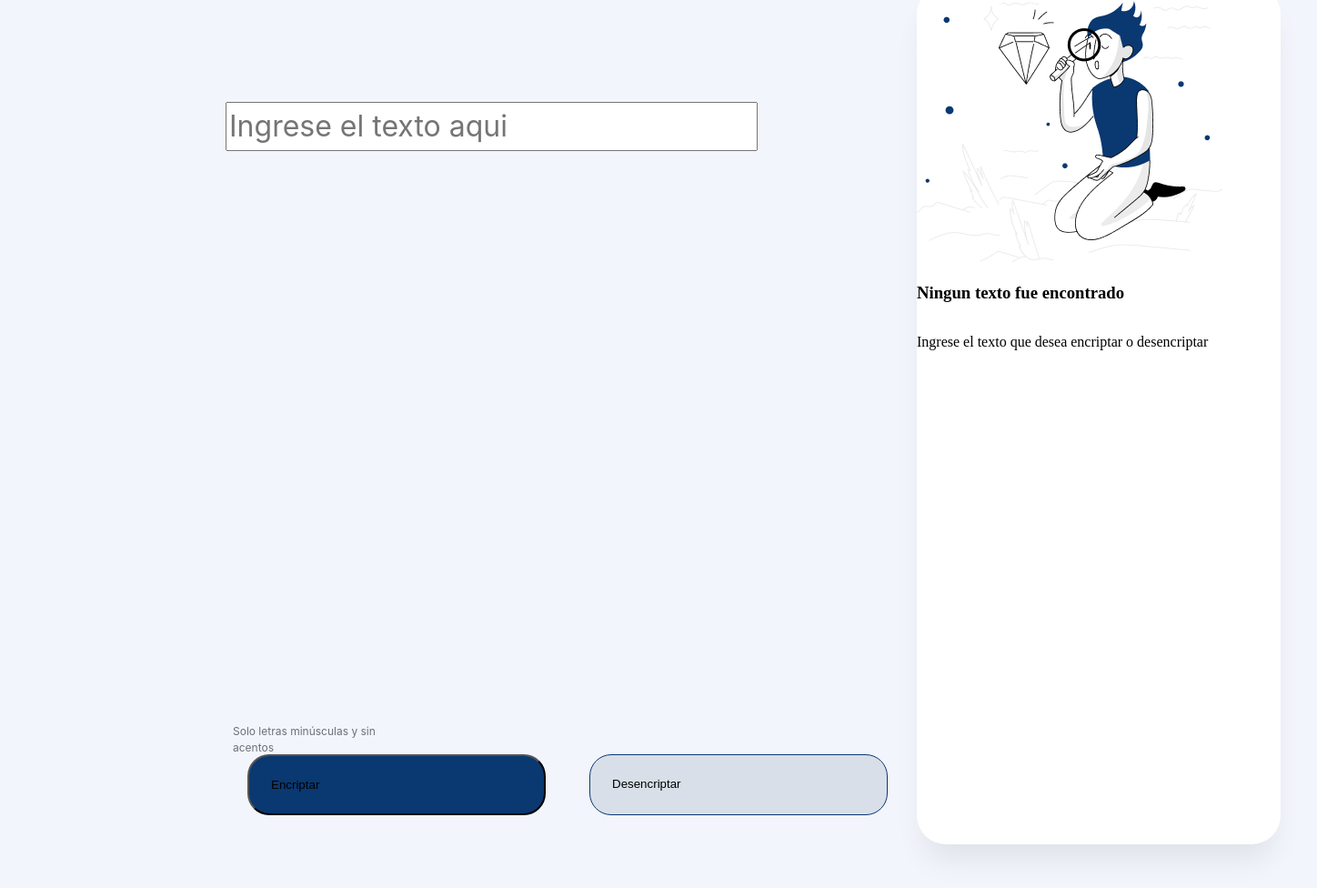
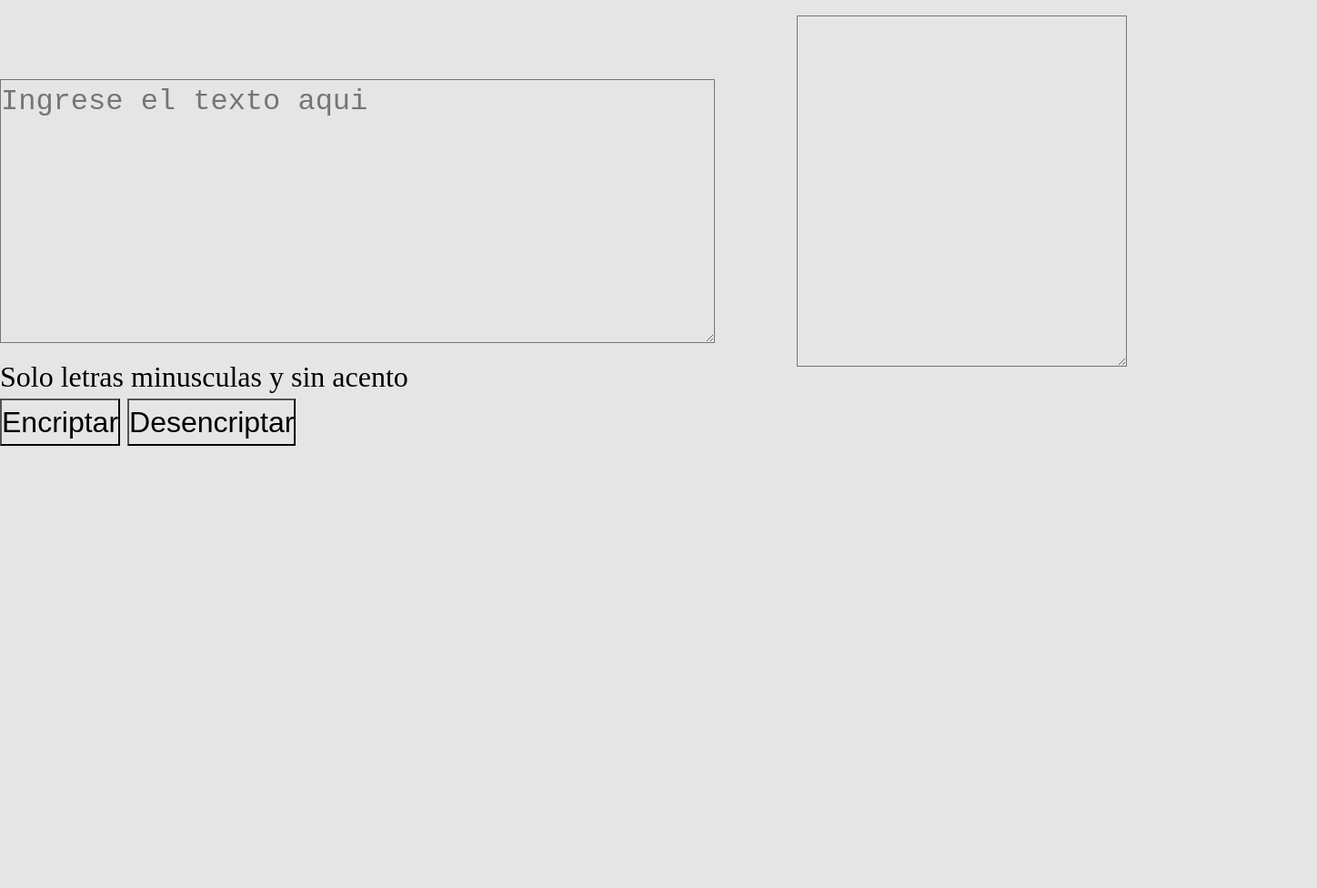
Before and after one commit to EvanaSabatella1989/Encriptador_de_texto, a plain HTML site: page index.html in a window 1280 px wide. Shown: the part 64-1040 px from the top of the page at 91% size, 1448 px wide, since content can reach past the window. After the commit the page ends 800 px from the top, so only its background shows below. Drawn offline with Linux system fonts and the light colour scheme.

Commit message:
Modificaciones

```diff
--- a/index.html
+++ b/index.html
@@ -6,31 +6,30 @@
     <meta http-equiv="X-UA-Compatible" content="IE=edge">
     <meta name="viewport" content="width=device-width, initial-scale=1.0">
     <link rel="stylesheet" href="styles.css">
+    <script src="scripts.js"></script>
     <title>Encriptador de Texto</title>
 </head>
 
 <body>
-    <img src="Logo.png" alt="">
+    <header>
+        <img src="imagenes/Logo.png" alt="">
+    </header>
+    <main>
+        <section>
+            <textarea class="input-text" name="" id="" cols="40" rows="6"
+                placeholder="Ingrese el texto aqui"></textarea>
+            <h6>Solo letras minusculas y sin acento</h6>
 
-    <input type="text" placeholder="Ingrese el texto aqui" class="input">
+            <div>
+                <button type="button" onclick="btnencriptar()">Encriptar</button>
+                <button type="button">Desencriptar</button>
+            </div>
+        </section>
+        <section>
+            <textarea class="input-text-area" name="" id="" cols="18" rows="8"></textarea>
+        </section>
+    </main>
 
-    <div class="frame1">
-        <p class="textoPeq">Solo letras minúsculas y sin acentos</p>
-    </div>
-
-    <div class="frame3">
-        <button class="boton1">Encriptar</button>
-        <button class="boton2">Desencriptar</button>
-    </div>
-    <div class="casa">
-
-        <img src="Muñeco.png" alt="" class="muñeco">
-
-        <div class="consigna">
-            <h3>Ningun texto fue encontrado</h3>
-            <p>Ingrese el texto que desea encriptar o desencriptar</p>
-        </div>
-    </div>
 
 
 </body>
--- a/scripts.js
+++ b/scripts.js
@@ -0,0 +1,19 @@
+const inputTexto = document.querySelector(".input-text");
+const mensaje = document.querySelector(".input-text-area");
+
+function btnencriptar(){
+    const textoEncriptado = encriptar(inputTexto.value);
+    mensaje.value = textoEncriptado;
+}
+
+function encriptar(StringParaEncriptar){
+    let matrizCodigo = [["e", "enter"],["i", "imes"],["a", "ai"],["o", "ober"],["u", "ufat"]]
+    StringParaEncriptar = StringParaEncriptar.toLowerCase();
+    for(let i=0; i< matrizCodigo.length; i++){
+        if(StringParaEncriptar.includes(matrizCodigo[i][0])){
+            StringParaEncriptar = StringParaEncriptar.replaceAll(matrizCodigo[i][0], matrizCodigo[i][1])
+
+        }
+    }
+    return StringParaEncriptar;
+}
--- a/styles.css
+++ b/styles.css
@@ -1,191 +1,28 @@
-body {
-  position: relative;
-  width: 1440px;
-  height: 1024px;
-
-  /* Light blue/light-blue-100 */
-
-  background: #f3f5fc;
-}
-
-.input {
-  position: absolute;
-  width: 577px;
-  height: 48px;
-  left: 240px;
-  top: 168px;
-
-  font-family: "Inter";
-  font-style: normal;
+*{
+  background: #E5E5E5;
+  margin: 0;
+  padding: 0;
+  font-family: "Inter" sans-serif;
   font-weight: 400;
   font-size: 32px;
   line-height: 150%;
-  /* identical to box height, or 48px */
-
-  /* Dark blue/dark-blue-300 */
-
-  color: #0a3871;
 }
 
-.frame1 {
-  /* Auto layout */
-
+main{
   display: flex;
-  flex-direction: row;
-  align-items: center;
-  padding: 0px;
-
-  position: absolute;
-  width: 229px;
-  height: 18px;
-  left: 240px;
-  top: 851px;
+  /* flex-direction: row; */
 }
 
-.textoPeq {
-  /* Solo letras minúsculas y sin acentos */
+/* section{
+  flex-direction: row;
+} */
 
-  position: static;
-  width: 205px;
-  height: 18px;
-  left: 24px;
-  top: 0px;
-
-  font-family: "Inter";
-  font-style: normal;
-  font-weight: 400;
-  font-size: 12px;
-  line-height: 150%;
-  /* identical to box height, or 18px */
-
-  /* Gray/gray-400 */
-
-  color: #495057;
-
-  opacity: 0.8;
-
-  /* Inside auto layout */
-
-  flex: none;
-  order: 1;
-  flex-grow: 0;
-  margin: 0px 8px;
+.input-text{
+  margin-top: 90px;
 }
 
-.frame3 {
-  /* Frame 3 */
-
-  /* Auto layout */
-
-  display: flex;
-  flex-direction: row;
-  align-items: flex-start;
-  padding: 0px;
-
-  position: absolute;
-  width: 680px;
-  height: 67px;
-  left: 240px;
-  top: 885px;
+.input-text-area{
+  margin-top:20px ;
+  position: relative;
+  margin-left: 90px;
 }
-
-.boton2 {
-  /* Button */
-
-  /* Auto layout */
-
-  display: flex;
-  flex-direction: row;
-  align-items: flex-start;
-  padding: 24px;
-
-  position: static;
-  width: 328px;
-  height: 67px;
-  left: 352px;
-  top: 0px;
-
-  /* Light gray */
-
-  background: #d8dfe8;
-  /* Dark blue/dark-blue-300 */
-
-  border: 1px solid #0a3871;
-  box-sizing: border-box;
-  border-radius: 24px;
-
-  /* Inside auto layout */
-
-  flex: none;
-  order: 1;
-  flex-grow: 0;
-  margin: 0px 24px;
-}
-
-.boton1 {
-  /* Button */
-
-  /* Auto layout */
-
-  display: flex;
-  flex-direction: row;
-  align-items: flex-start;
-  padding: 24px;
-
-  position: static;
-  width: 328px;
-  height: 67px;
-  left: 0px;
-  top: 0px;
-
-  /* Dark blue/dark-blue-300 */
-
-  background: #0a3871;
-  border-radius: 24px;
-
-  /* Inside auto layout */
-
-  flex: none;
-  order: 0;
-  flex-grow: 0;
-  margin: 0px 24px;
-}
-
-.casa {
-  position: absolute;
-  width: 400px;
-  height: 944px;
-  left: 1000px;
-  top: 40px;
-
-  /* White */
-
-  background: #ffffff;
-  /* shadow */
-
-  box-shadow: 0px 24px 32px -8px rgba(0, 0, 0, 0.08);
-  border-radius: 32px;
-}
-
-.muñeco {
-  /* position: absolute; */
-  width: 336px;
-  height: 304px;
-  left: 1032px;
-  top: 283px;
-}
-
-.consigna {
-  /* Auto layout */
-
-  display: flex;
-  flex-direction: column;
-  align-items: flex-start;
-  padding: 0px;
-
-  /* position: absolute; */
-  width: 336px;
-  height: 122px;
-  left: 1032px;
-  top: 619px;
-}
```
Also changed, not shown: imagenes/Logo.png (renamed from Logo.png), imagenes/Muñeco.png (renamed from Muñeco.png).
